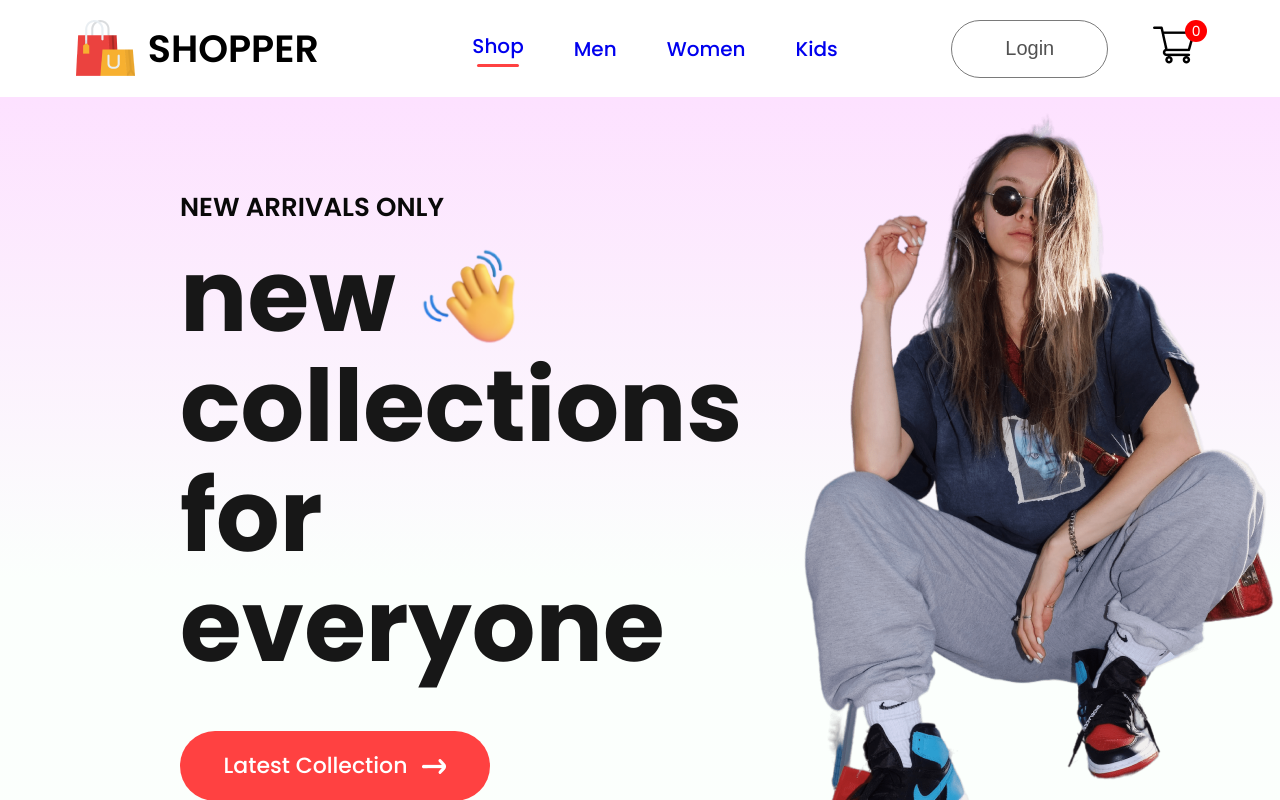
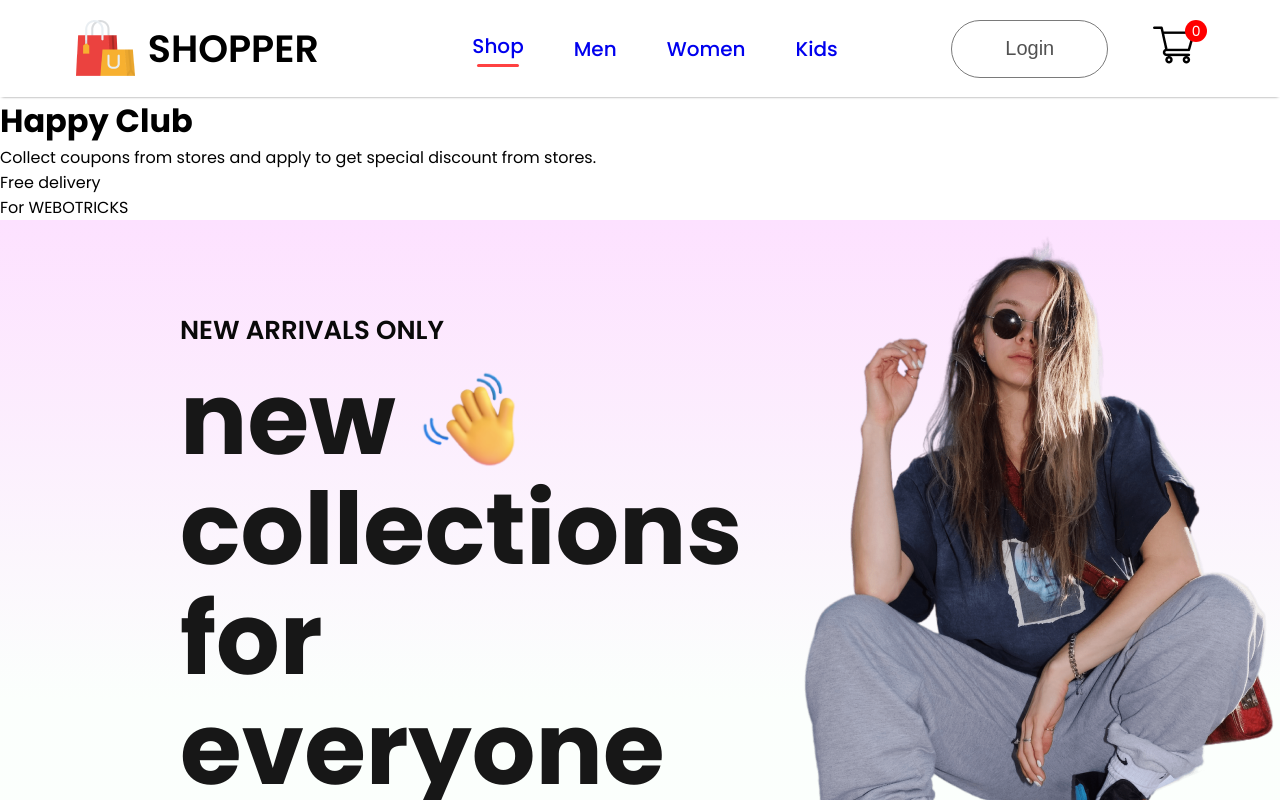
Before and after one commit to Zeeshan2201/frontend, a React (Create React App) app: page / in a window 1280 px wide. Shown: the top 800 px of the page. Built offline with nearby package versions, Linux system fonts and the light colour scheme.

Commit message:
faisalfile1

```diff
--- a/src/Components/Hero/Faisal.css
+++ b/src/Components/Hero/Faisal.css
@@ -0,0 +1,3 @@
+.card{
+    border: 1px solid black;
+}
--- a/src/Components/Hero/Faisal.jsx
+++ b/src/Components/Hero/Faisal.jsx
@@ -3,11 +3,21 @@ import React from 'react'
 const Faisal = () => {
   return (
     <div>
-      <div className="hero-right">
+      <div className="card">
 
+        <div className='heading'> <h1>Happy Club</h1> </div>
+        <div className="description">
+            <p> Collect coupons from stores and apply to get special discount from stores. </p>
+        </div>
+
+        <div className="delivery">
+            <p>Free delivery</p>
+            <p> For WEBOTRICKS</p>
+
+        </div>
       </div>
     </div>
   )
 }
 
-export default Faisal
+export default Faisal;
--- a/src/pages/Shop.jsx
+++ b/src/pages/Shop.jsx
@@ -10,13 +10,14 @@ import Faisal from '../Components/Hero/Faisal'
 const Shop = () => {
   return (
     <div>
+      <Faisal />
       <Hero/>
       <Popular/>
       <Offers/>
       <NewCollections/>
       <NewsLetter />
       <Ruhan />
-      <Faisal />
+
 
 
     </div>
```
